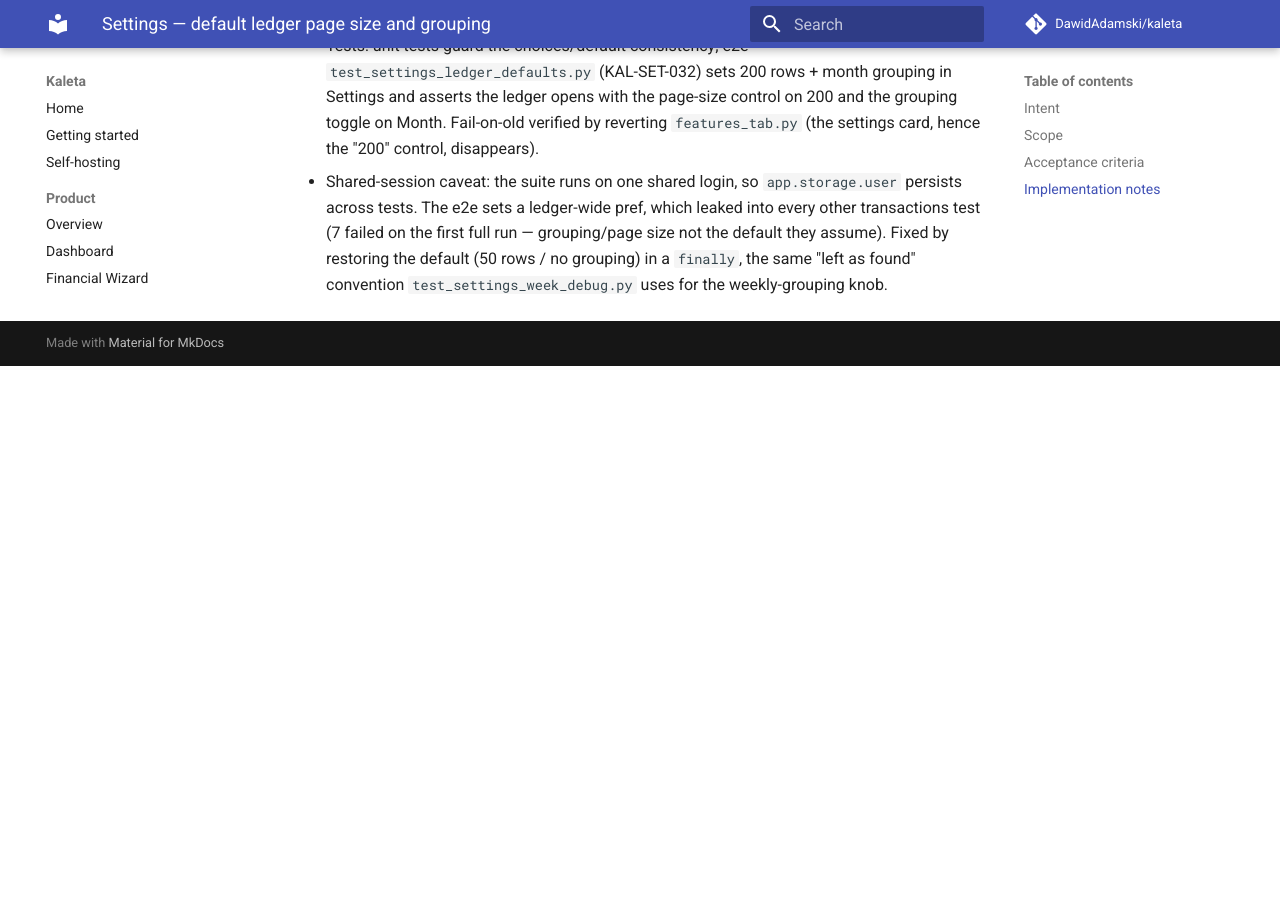
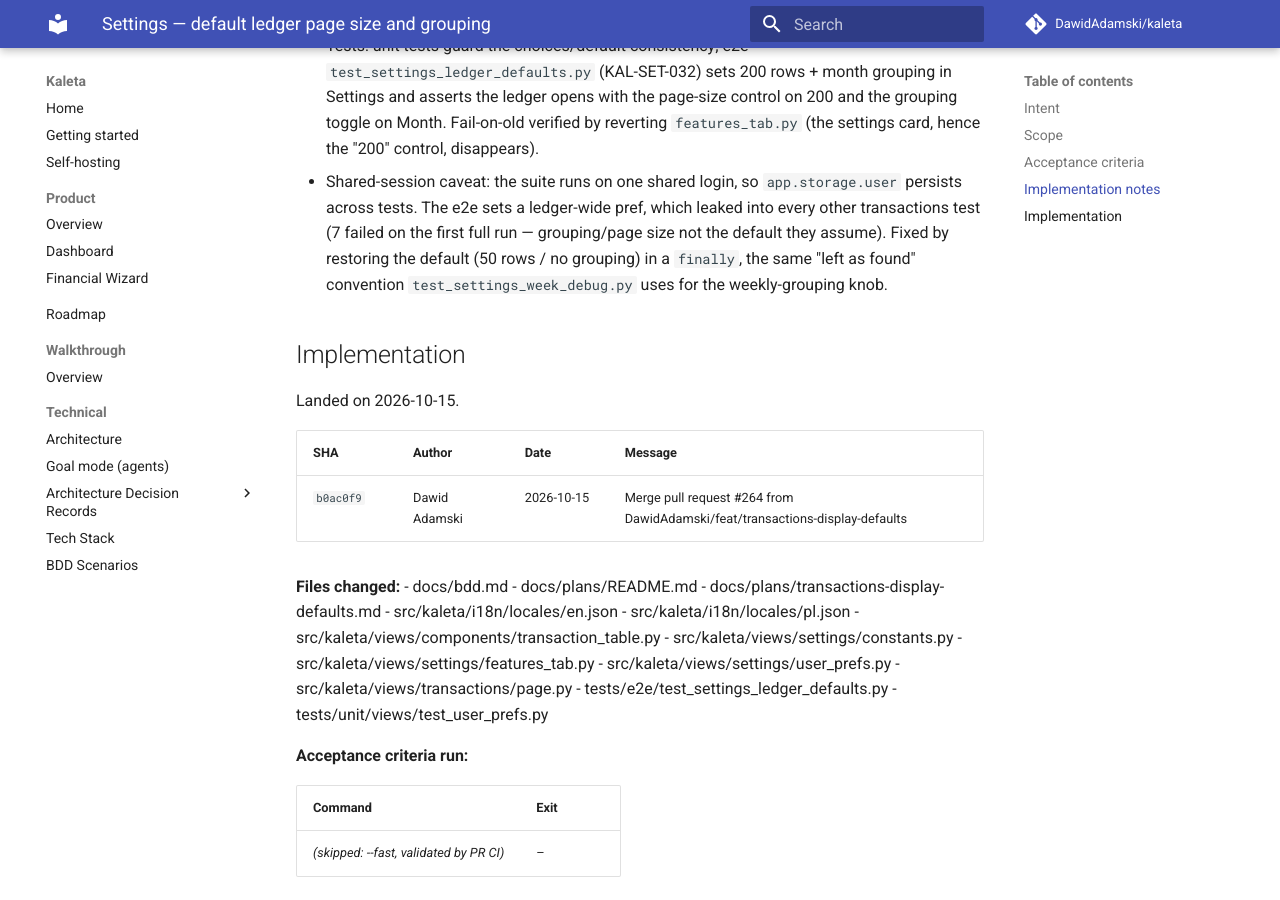
Before and after one commit to DawidAdamski/kaleta, an MkDocs documentation site: the page built from docs/plans/archive/transactions-display-defaults.md, in a window 1280 px wide and 900 px high, scrolled down 1419 px. Built offline with MkDocs 1.6.1 and Material for MkDocs 9.7.7, drawn with Linux system fonts in a browser that asks for light colours; comment, search, counter and statistics services are not loaded; before the commit the page ends 1785 px from its top, so only the background shows below that.

Commit message:
docs(plans): archive dashboard-account-name-overflow and transactions-display-defaults
Co-Authored-By: Claude Sonnet 5.5 <noreply@anthropic.com>

```diff
--- a/docs/plans/transactions-display-defaults.md
+++ b/docs/plans/archive/transactions-display-defaults.md
@@ -3,8 +3,9 @@ plan_id: transactions-display-defaults
 title: Settings — default ledger page size and grouping
 area: views (settings, transactions)
 effort: small
-status: in-progress
-roadmap_ref: ../roadmap.md
+status: archived
+archived_at: 2026-10-15
+roadmap_ref: ../../roadmap.md
 ---
 
 # Settings — default ledger page size and grouping
@@ -60,3 +61,31 @@ behaviour — only their initial values and the offered sizes.
   run — grouping/page size not the default they assume). Fixed by restoring the
   default (50 rows / no grouping) in a `finally`, the same "left as found"
   convention `test_settings_week_debug.py` uses for the weekly-grouping knob.
+
+## Implementation
+
+Landed on 2026-10-15.
+
+| SHA | Author | Date | Message |
+|---|---|---|---|
+| `b0ac0f9` | Dawid Adamski | 2026-10-15 | Merge pull request #264 from DawidAdamski/feat/transactions-display-defaults |
+
+**Files changed:**
+- docs/bdd.md
+- docs/plans/README.md
+- docs/plans/transactions-display-defaults.md
+- src/kaleta/i18n/locales/en.json
+- src/kaleta/i18n/locales/pl.json
+- src/kaleta/views/components/transaction_table.py
+- src/kaleta/views/settings/constants.py
+- src/kaleta/views/settings/features_tab.py
+- src/kaleta/views/settings/user_prefs.py
+- src/kaleta/views/transactions/page.py
+- tests/e2e/test_settings_ledger_defaults.py
+- tests/unit/views/test_user_prefs.py
+
+**Acceptance criteria run:**
+
+| Command | Exit |
+|---|---|
+| _(skipped: --fast, validated by PR CI)_ | – |
```
Also changed, not shown: docs/plans/README.md (+1 -1 lines), docs/plans/archive/dashboard-account-name-overflow.md (renamed from docs/plans/dashboard-account-name-overflow.md, +24 -2 lines).
